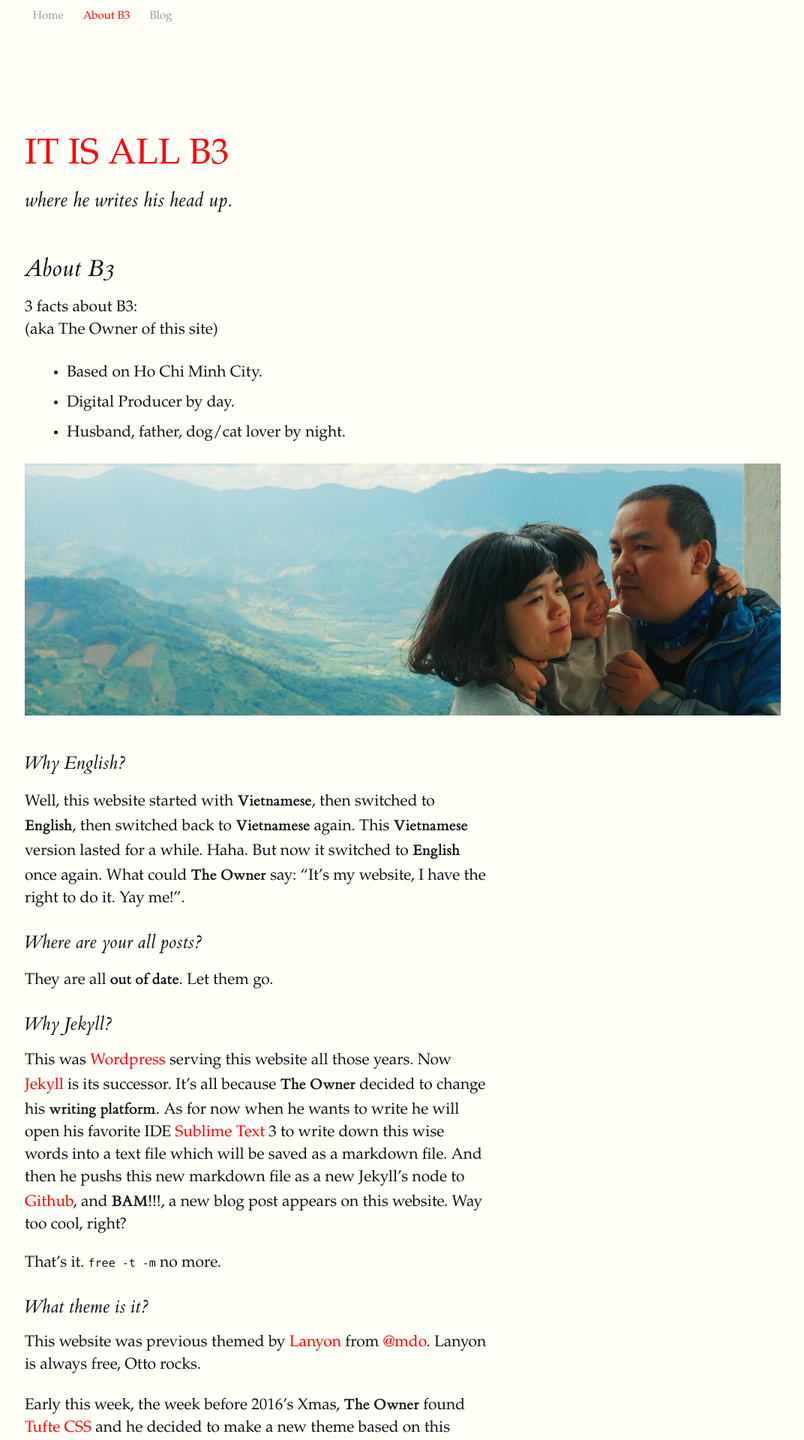
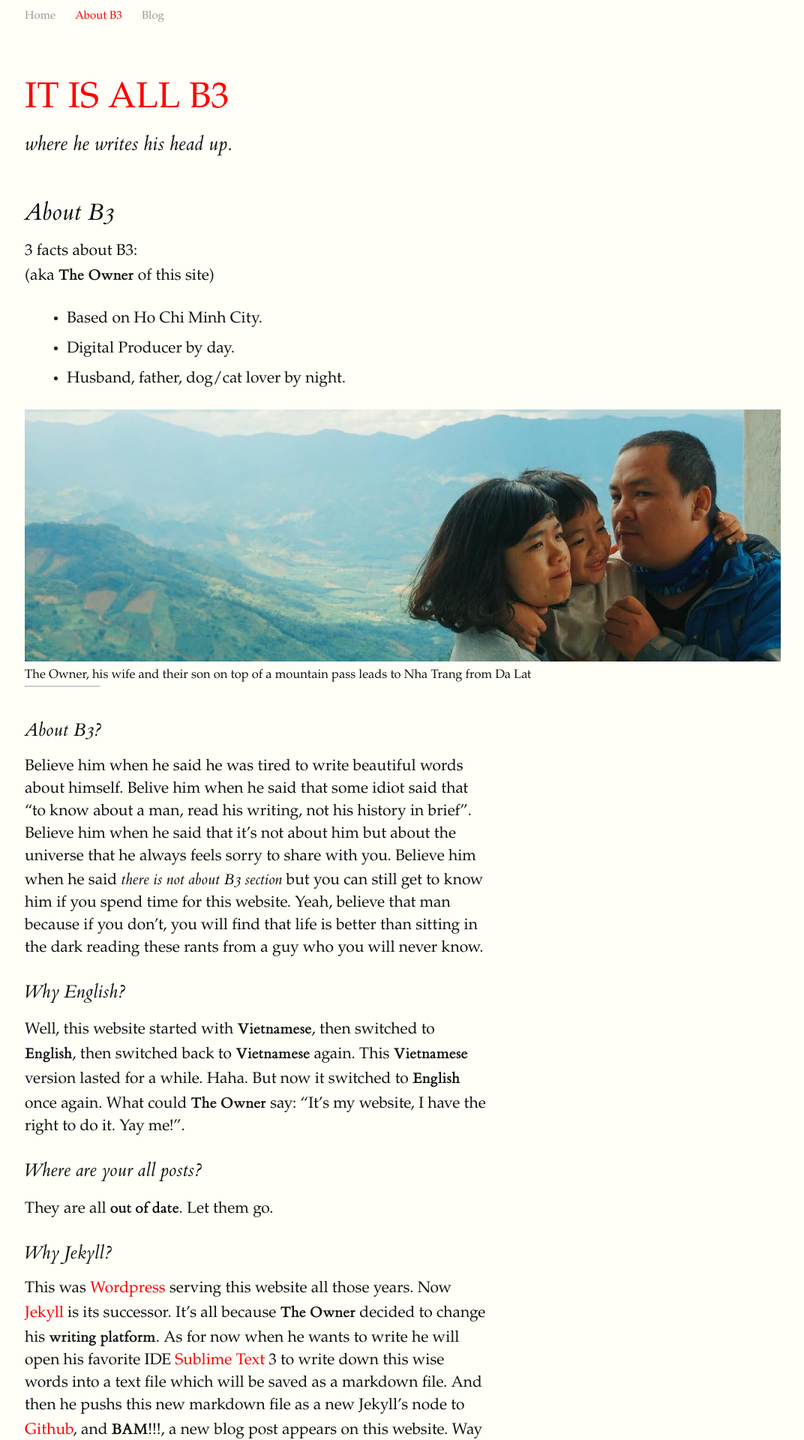
Before and after one commit to kazu2012/ducban.github.io, a Jekyll site: the page built from about-b3.md, in a window 1280 px wide. Shown: the top 1920 px of the page at 75% size, without its empty margins (127-1199 px from the left). Built offline with Jekyll 4.4.1, drawn with Linux system fonts in a browser that asks for light colours; some web fonts are replaced; some of the changed text lies outside the part shown.

Commit message:
added foot.html, update index.html and about-b3, improved figure and figcaption

```diff
--- /dev/null
+++ b/_includes/foot.html
@@ -0,0 +1,5 @@
+<div class="copyrights">
+	&copy; {{ site.time | date: '%Y' }}. All rights reserved.
+	Served by <a href="http://jekyllrb.com/" target="_blank" title="Jekyll">Jekyll</a> on <a href="http://github.com/" target="_blank" title="Github">Github</a>.
+	Made with &#9829; using <a href="https://edwardtufte.github.io/tufte-css/" target="_blank" title="Tufte CSS">Tufte CSS</a>
+</div>
--- a/about-b3.md
+++ b/about-b3.md
@@ -6,13 +6,16 @@ active: about-b3
 
 
 <p>3 facts about B3:<br>
-(aka The Owner of this site)</p>
+(aka <b>The Owner</b> of this site)</p>
 
 * Based on Ho Chi Minh City.
 * Digital Producer by day.
 * Husband, father, dog/cat lover by night.
 
-<figure class="fullwidth"><img src="/public/uploads/images/2016-01-05-about-b3.jpg" alt="The Owner, his wife and their son on top of a mountain pass leads to Nha Trang from Da Lat"></figure>
+<figure class="fullwidth"><img src="/public/uploads/images/2016-01-05-about-b3.jpg" alt="The Owner, his wife and their son on top of a mountain pass leads to Nha Trang from Da Lat"><figcaption>The Owner, his wife and their son on top of a mountain pass leads to Nha Trang from Da Lat</figcaption></figure>
+
+### About B3?
+Believe him when he said he was tired to write beautiful words about himself. Belive him when he said that some idiot said that "to know about a man, read his writing, not his history in brief". Believe him when he said that it's not about him but about the universe that he always feels sorry to share with you. Believe him when he said _there is not about B3 section_ but you can still get to know him if you spend time for this website. Yeah, believe that man because if you don't, you will find that life is better than sitting in the dark reading these rants from a guy who you will never know.
 
 ### Why English?
 Well, this website started with __Vietnamese__, then switched to __English__, then switched back to __Vietnamese__ again. This __Vietnamese__ version lasted for a while. Haha. But now it switched to __English__ once again. What could __The Owner__ say: "It's my website, I have the right to do it.  Yay me!".
@@ -28,7 +31,7 @@ That's it. <code>free -t -m</code> no more.
 ### What theme is it?
 This website was previous themed by <a href="https://github.com/poole/lanyon" target="_blank" title="Lanyon">Lanyon</a> from <a href="https://twitter.com/mdo" target="_blank" title="Mark Otto">@mdo</a>. Lanyon is always free, Otto rocks.
 
-Early this week, the week before 2016's Xmas, __The Owner__ found <a href="https://edwardtufte.github.io/tufte-css/" target="_blank" title="Tufte CSS">Tufte CSS</a> and he decided to make a new theme based on this incredible web articles style guide and the top-notch webfont <a href="https://github.com/edwardtufte/et-book" title="et book">et book</a>. After sixteen hours predending that he was working very hard, __B3__ did it. The new version was pushed to Github Page on Dec 23th, 2016 and for sure it will be counted as the only product __The Owner__ successfully rolled out within the year.
+Early this week, the week before 2016's Xmas, __The Owner__ found <a href="https://edwardtufte.github.io/tufte-css/" target="_blank" title="Tufte CSS">Tufte CSS</a> and he decided to make a new theme based on this incredible web articles style guide and the top-notch webfont <a class="small-caps" href="https://github.com/edwardtufte/et-book" title="et book">et book</a>. After sixteen hours predending that he was working very hard, __B3__ did it. The new version was pushed to Github Page on Dec 23th, 2016 and for sure it will be counted as the only product __The Owner__ successfully rolled out within the year.
 
 Thanks for reading,<br>
 __B3.__
--- a/public/css/b3.css
+++ b/public/css/b3.css
@@ -2,6 +2,14 @@ a, a:link, a:visited
 a:hover, a:focus { background: none; background-position: 0 0; transition: background-color 0.3s ease, border 0.2s ease-out, color 0.5s ease; text-shadow: none; }
 a:link, a:visited { background-color: transparent; color: #f00; }
 a:hover, a:focus { background-color: #111; color: #fff; }
+article { padding-top: 0; }
+
+figure { position: relative; }
+figure figcaption,
+figure.fullwidth figcaption { color: #111; float: none; margin: 0; max-width: 80% }
+figure figcaption:after { background-color: #ccc; content: ''; display: block; font-size: 1.1rem; height: 2px; width: 100px }
+
+abbr, acronym, .small-caps { font-variant: small-caps; }
 
 h2.post-title a,
 h2.post-title span.date-of-post {  }
@@ -21,15 +29,14 @@ div.pagination-item a:focus { border-bottom-color: #f00; color: #f00;  }
 
 nav.main-navigation { padding-bottom: 1em; }
 nav.main-navigation ul { display: block; list-style: none; margin: 0; padding: 0; }
-nav.main-navigation ul li { display: inline; margin: 0 0.5em; padding: 0; }
+nav.main-navigation ul li { display: inline; margin: 0 1em 0 0; padding: 0; }
 nav.main-navigation ul li a { color: #999; font-size: 1rem; }
 nav.main-navigation ul li.active a { color: #f00; }
 nav.main-navigation ul li a:hover { background-color: transparent; color: #111; }
 
-div.copyrights { color: #999; margin: 0 0 2em 0.5em; }
+div.copyrights { color: #999; margin: 0 0 2em; }
 
 @media (max-width: 760px) {
-	article { padding-top: 0; }
 	section>ol, section>ul { width: auto; }
 	section.pagination div.view-all { display: none; }
 }
```
Also changed, not shown: index.html (+4 -4 lines), public/uploads/images/2016-12-24-homepage-cover.jpg (added).
